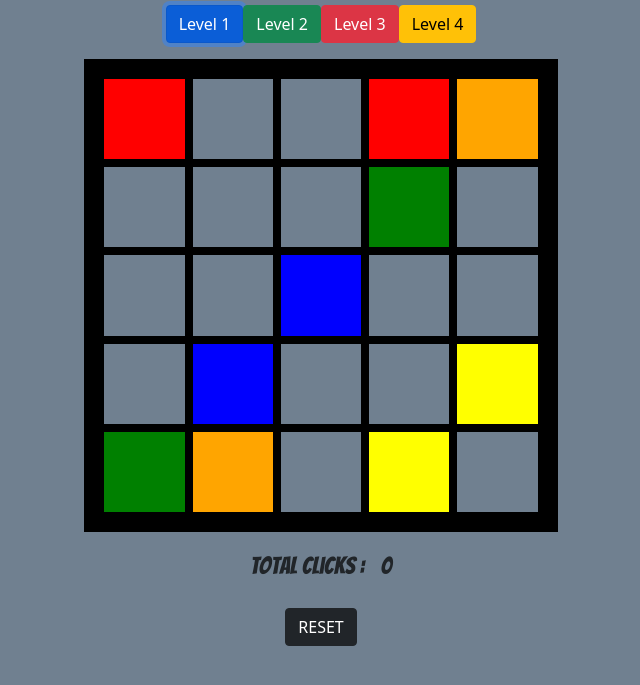
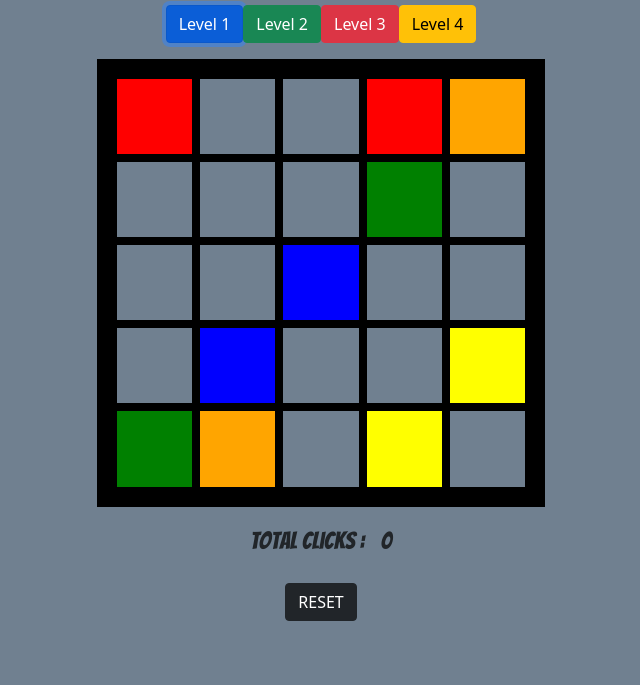
Before and after one commit to taekim90/Color-Pipes, a plain HTML site: page index.html in a window 1280 px wide. Both pictures are taken after a click on the button "Level 1". Shown: the part 85-770 px from the top of the page, without its empty margins (319-959 px from the left). Drawn offline with nearby package versions, Linux system fonts and the light colour scheme.

Commit message:
completion of main functionalities & debugging

```diff
--- a/css/style.css
+++ b/css/style.css
@@ -32,8 +32,8 @@ h1 {
     margin: 0 auto;
     display: flex;
     flex-wrap: wrap;
-    height: 37vw;
-    width: 37vw;
+    height: 35vw;
+    width: 35vw;
     justify-content: space-evenly;
     align-items: center;
 }
@@ -46,8 +46,8 @@ h1 {
 
 .pipes {
     border: .5vh solid black;
-    width: 6.9vw;
-    height: 6.9vw;
+    width: 6.5vw;
+    height: 6.5vw;
     cursor: grab;
 }
 
@@ -57,8 +57,7 @@ h1 {
     margin: 2vh
 }
 
-
-@media screen and (max-width: 925px) {
+@media screen and (max-width: 1225px) {
     .playing-field {
         height: 50vw;
         width: 50vw;
```
Also changed, not shown: js/script.js (+13 -28 lines).
